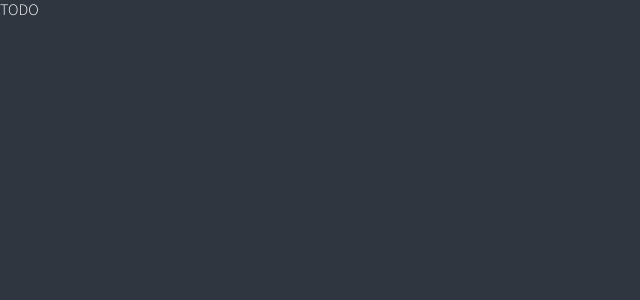
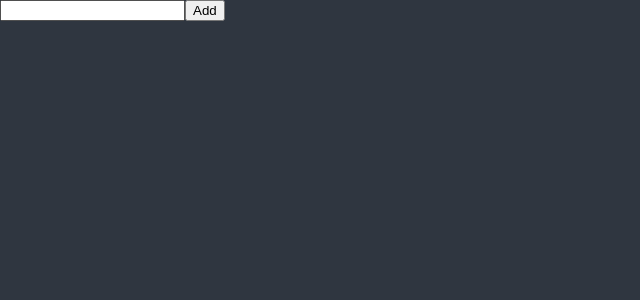
Before and after one commit to gayoungyeom/react-master, a React (Create React App) app: page / in a window 1280 px wide. Shown: the top 300 px of the page, without its empty margins (0-640 px from the left). Built offline with nearby package versions, Linux system fonts and the light colour scheme.

Commit message:
feat: TodoList 셋업

```diff
--- a/package.json
+++ b/package.json
@@ -15,6 +15,7 @@
     "react-apexcharts": "^1.4.0",
     "react-dom": "^18.2.0",
     "react-helmet": "^6.1.0",
+    "react-hook-form": "^7.43.8",
     "react-query": "^3.39.3",
     "react-router-dom": "^5.3.0",
     "react-scripts": "5.0.1",
--- a/src/App.tsx
+++ b/src/App.tsx
@@ -1,4 +1,5 @@
 import styled, { createGlobalStyle, css } from 'styled-components';
+import ToDoList from './ToDoList';
 
 const GlobalStyle = createGlobalStyle`
 ${css`
@@ -150,7 +151,7 @@ function App() {
   return (
     <>
       <GlobalStyle />
-      <h1>TODO</h1>
+      <ToDoList />
     </>
   );
 }
--- /dev/null
+++ b/src/ToDoList.tsx
@@ -0,0 +1,36 @@
+import { ChangeEvent, FormEvent, useState } from 'react';
+import { useForm } from 'react-hook-form';
+
+function ToDoList() {
+  // const {} = useForm();
+  const [toDo, setTodo] = useState('');
+  const [toDoError, setToDoError] = useState('');
+
+  const onChange = (e: ChangeEvent<HTMLInputElement>) => {
+    const {
+      currentTarget: { value },
+    } = e;
+    setTodo(value);
+    setToDoError('');
+  };
+
+  const onSubmit = (e: FormEvent<HTMLFormElement>) => {
+    e?.preventDefault();
+    if (toDo.length < 10) {
+      return setToDoError('TODO should be longer');
+    }
+    console.log('submit');
+  };
+
+  return (
+    <div>
+      <form onSubmit={onSubmit}>
+        <input onChange={onChange} value={toDo} />
+        <button>Add</button>
+        {toDoError}
+      </form>
+    </div>
+  );
+}
+
+export default ToDoList;
```
Also changed, not shown: 1 other file (tests, documents, lock files or other folders).
